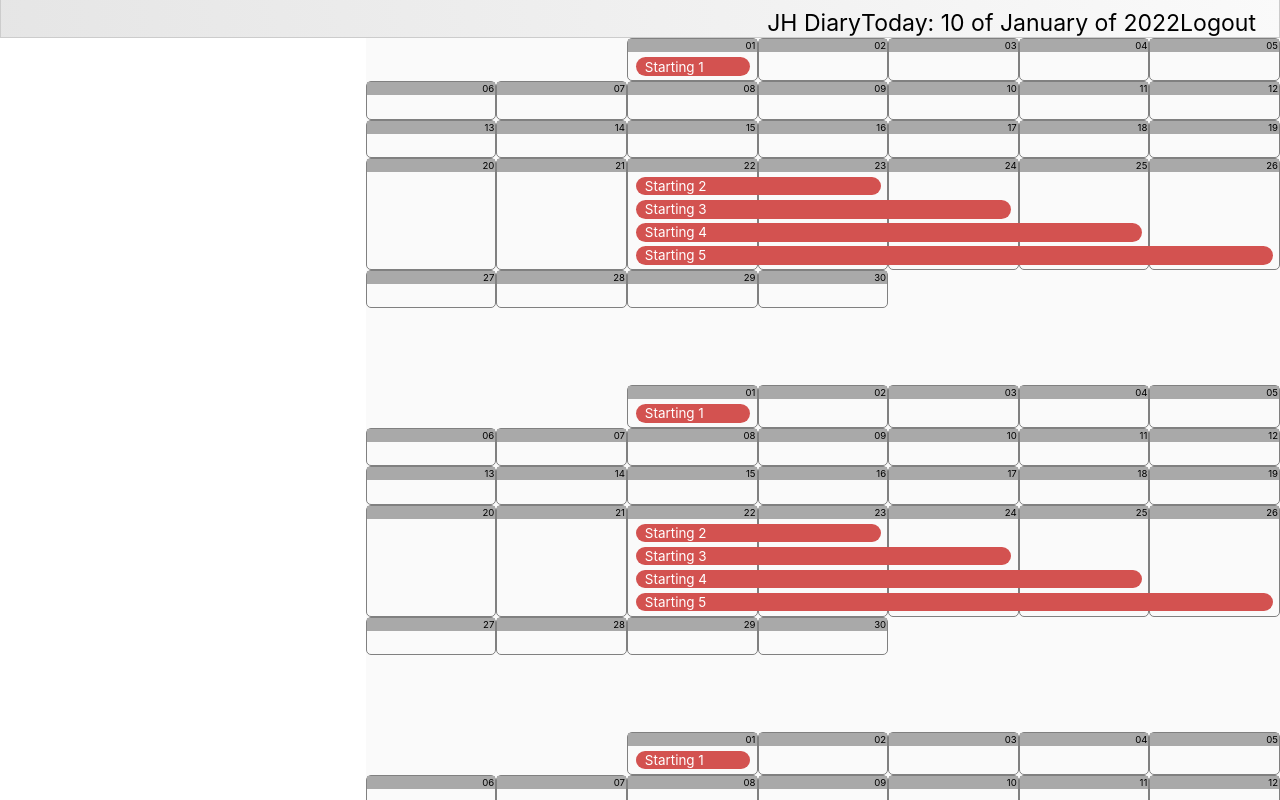
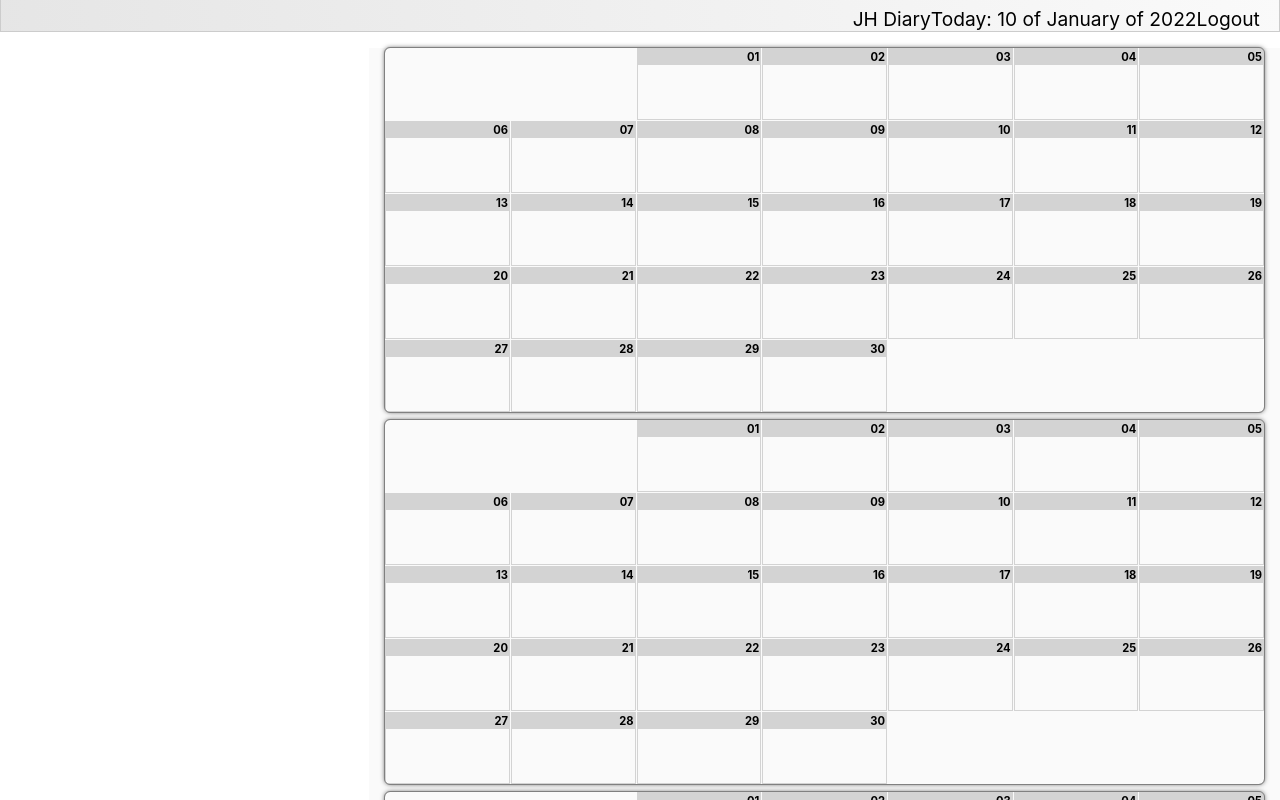
Before and after one commit to espin-tolosa/calendar-style, a React (Create React App) app: page / in a window 1280 px wide. Shown: the top 800 px of the page. Built offline with nearby package versions, Linux system fonts and the light colour scheme.

Commit message:
margins calendar

```diff
--- a/src/App.tsx
+++ b/src/App.tsx
@@ -1,13 +1,14 @@
 import { useEffect, useState, useRef } from "react";
 import "./styles.css";
-
+/*
 const events = [
   { id: 1, start: 1, job: "Starting 1" },
   { id: 2, start: 22, job: "Starting 2" },
   { id: 3, start: 22, job: "Starting 3" },
   { id: 4, start: 22, job: "Starting 4" },
   { id: 5, start: 22, job: "Starting 5" }
-];
+];*/
+const events = [];
 
 function DayStart({ weekday }: { weekday: string }) {
   const options = ["mon", "tue", "wed", "thu", "fri", "sat", "sun"];
--- a/src/styles.css
+++ b/src/styles.css
@@ -1,5 +1,6 @@
 :root {
-  --header-height: 2rem;
+  --header_height: 2rem;
+  --font_size: 16px;
 }
 
 .App {
@@ -20,11 +21,7 @@ html {
 }
 
 html {
-  font-size: calc(1vw + 0.4rem);
-}
-
-body {
-  background: white;
+  font-size: var(--font_size);
 }
 
 .month-start-mon {
@@ -48,47 +45,60 @@ body {
 .month-start-sun {
   grid-column-start: min(6, 7);
 }
-
-.month .day {
-  border-radius: 5px;
-}
-.board {
-  background: transparent;
+.calendar {
+  margin-top: 1em;
+  display: flex;
+  flex-direction: column;
+  gap: 0.5rem;
 }
 .month {
   display: grid;
   justify-content: right;
   grid-template-columns: repeat(7, 1fr);
   overflow: hidden;
-  gap: 0px;
+  gap: 1px;
   position: relative;
-  margin-bottom: 4em;
-  margin-left: 0;
-}
-.day {
-  flex: 1; /* grow:0 shrink:1 basis:100% */
-  border: 1px solid gray;
-  /*  background: hsl(0, 0%, 70%);*/
-  background: transparent;
-  min-height: 2rem;
-  transition: background 0.1s ease-in;
+  padding-inline: 0rem;
+  margin-inline: 1em;
+  outline: 1px solid gray;
+  box-shadow: rgba(0, 0, 0, 0.7) 0 0 5px;
+  border-radius: 5px;
 }
 
-.month .day:active {
+.day {
+  min-height: calc(90vh / 10);
+  transition: background 0.1s ease-in-out;
+  border: 1px solid lightgray;
+}
+.day:hover {
+  background: hsl(0, 0%, 93%);
+  outline: 1px solid lightgray;
+}
+.day:active {
   background: hsl(100, 60%, 70%);
 }
 
-.month .day-header {
+.day:hover .day-header,
+.day.hover .day-header {
+  background: darkgray;
+}
+
+.day-header {
   display: flex;
   justify-content: right;
-  background: darkgray;
-  font-size: 0.5rem;
+  background: lightgray;
+  font-size: 0.7rem;
+  font-weight: bold;
   padding: 1px 1px 1px;
   margin-bottom: 0.5em;
+  transition: background 0.1s ease-in-out;
 }
-.month .day-header:hover {
+/*
+.day-header-hover {
   background: hsl(0, 0%, 60%);
-}
+  transition: background 0.2s ease-in-out;
+}*/
+
 .day-spot {
   font-size: 0.5rem;
   display: flex;
@@ -217,6 +227,7 @@ body {
 .main-layout {
   display: grid;
   grid-template-columns: 0.4fr 1fr;
+  gap: 5px;
 }
 @media (max-width: 640px) {
   .main-layout {
@@ -225,7 +236,7 @@ body {
 }
 
 .header-layout {
-  height: var(--header-height);
+  height: var(--header_height);
   /* to stick */
   top: 0;
   z-index: 12;
@@ -266,7 +277,7 @@ body {
   top: 0;
 }
 .top-controller {
-  top: calc(var(--header-height));
+  top: calc(var(--header_height));
 }
 
 /* calendar */
@@ -316,7 +327,7 @@ body {
 }
 .smooth-display-off {
   border-bottom: transparent;
-  max-height: calc(0 * var(--header-height));
+  max-height: calc(0 * var(--header_height));
 }
 
 /* Create event */
```
